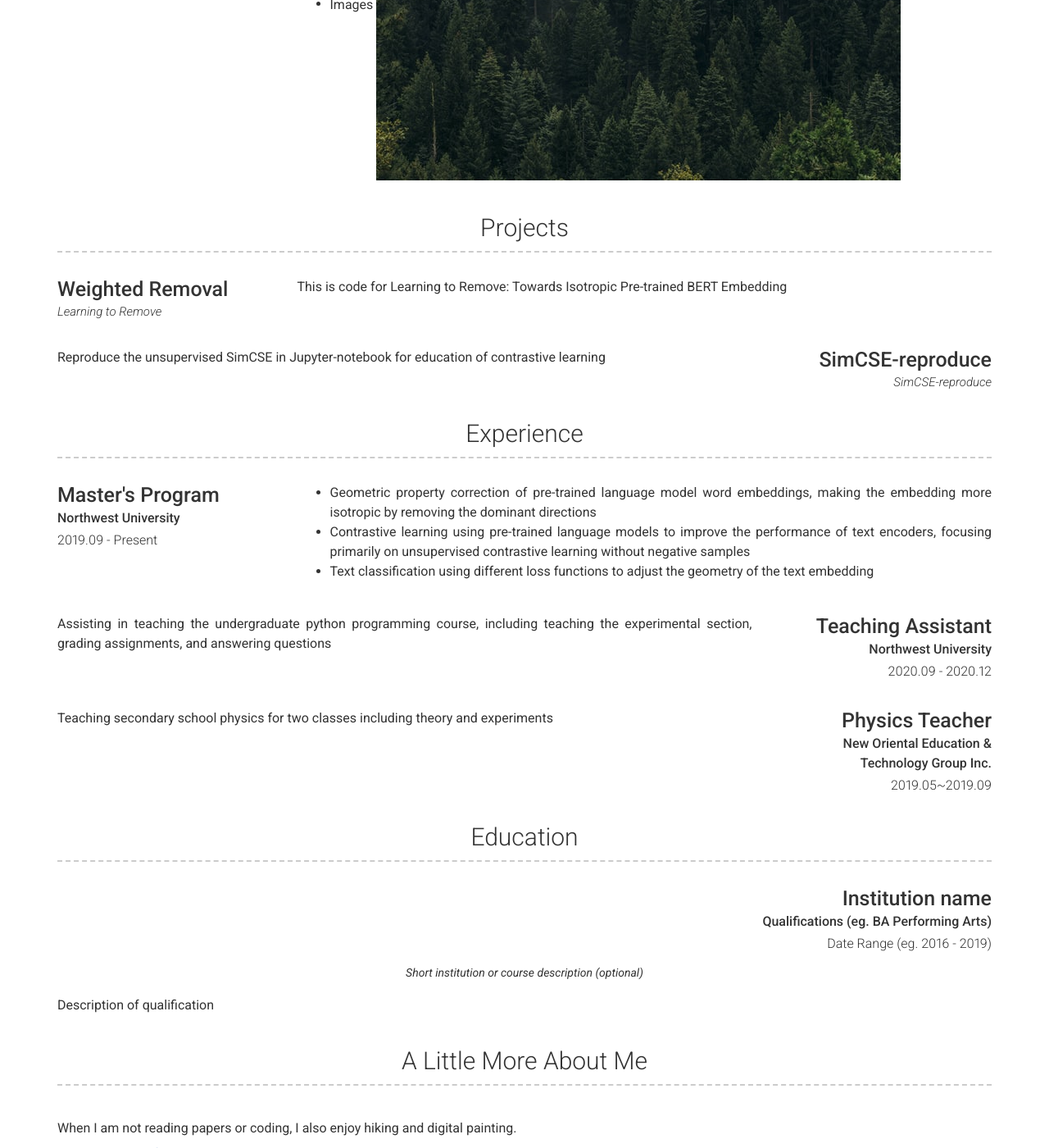
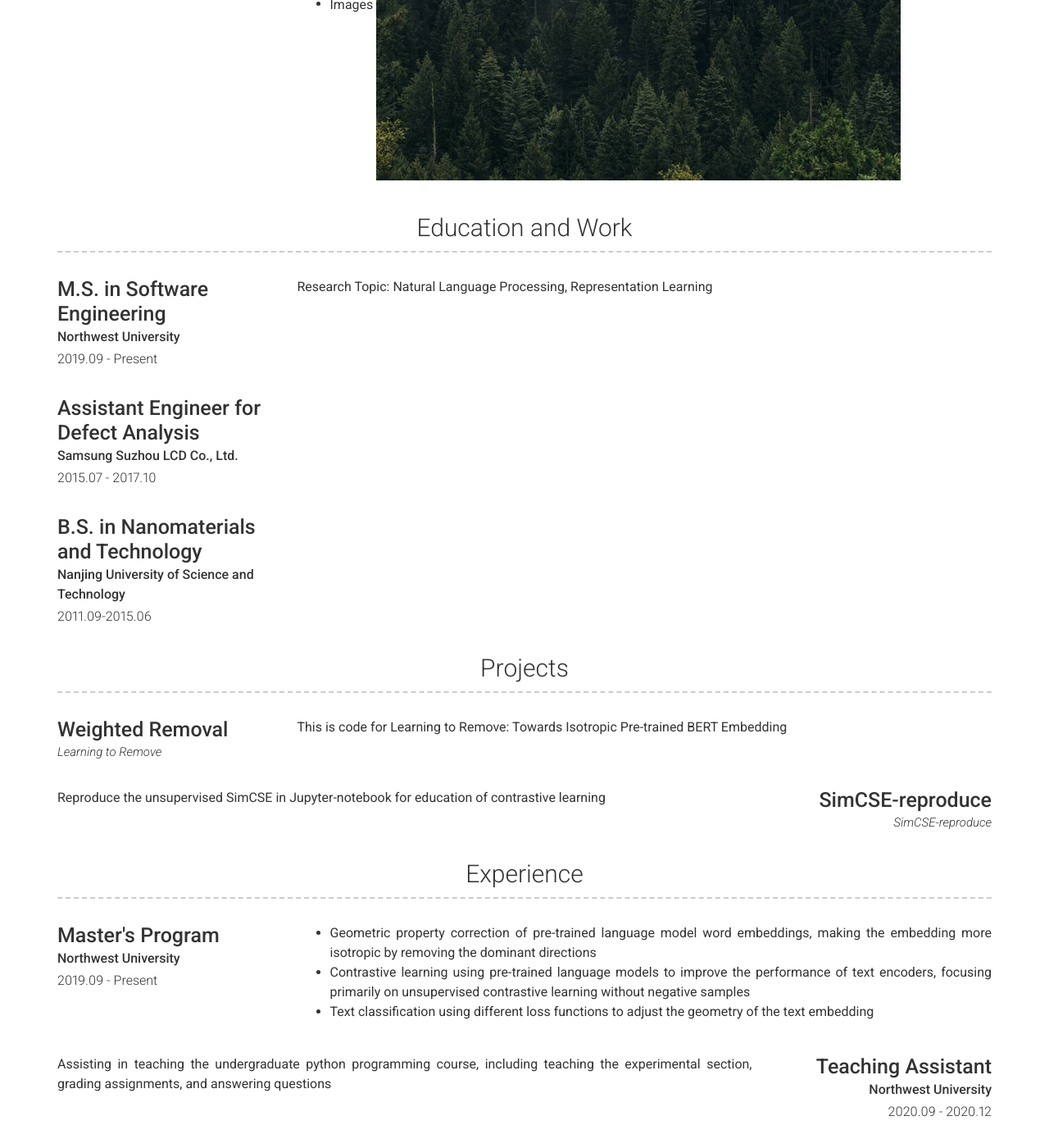
Before and after one commit to liangyuxin42/resume, a Jekyll site: the page built from index.md, in a window 1280 px wide and 1400 px high, scrolled down 669 px. Shown: the whole window at 82% size. Built offline with Jekyll 4.4.1, drawn with Linux system fonts in a browser that asks for light colours; nearby versions of some CDN libraries.

Commit message:
Update _config.yml

```diff
--- a/_config.yml
+++ b/_config.yml
@@ -62,6 +62,26 @@ about_content: | # this will include new lines to allow paragraphs
     - Images ![alt text](/images/landscape-trees.jpg "Trees")
 
 content:
+  - title: Education and Work
+    layout: list
+    content:
+      - layout: top-left
+        title: M.S. in Software Engineering
+        sub_title: Northwest University
+        caption: 2019.09 - Present
+        description: | # this will include new lines to allow paragraphs
+          Research Topic: Natural Language Processing, Representation Learning
+      - layout: top-left
+        title: Assistant Engineer for Defect Analysis
+        sub_title: Samsung Suzhou LCD Co., Ltd.
+        caption: 2015.07 - 2017.10
+        description: | # this will include new lines to allow paragraphs
+      - layout: top-left
+        title: B.S. in Nanomaterials and Technology
+        sub_title: Nanjing University of Science and Technology
+        caption: 2011.09-2015.06
+        description: | # this will include new lines to allow paragraphs
+
   - title: Projects # Title for the section
     layout: list # Type of content section (list/text)
     content:
@@ -131,17 +151,6 @@ content:
         description: | # this will include new lines to allow paragraphs
           Teaching secondary school physics for two classes including theory and experiments
 
-  - title: Education
-    layout: list
-    content:
-      - layout: top-right
-        title: Institution name
-        sub_title: Qualifications (eg. BA Performing Arts)
-        caption: Date Range (eg. 2016 - 2019)
-        quote: >
-          Short institution or course description (optional)
-        description: | # this will include new lines to allow paragraphs
-          Description of qualification
   - title: A Little More About Me
     layout: text
     content: | # this will include new lines to allow paragraphs
```
